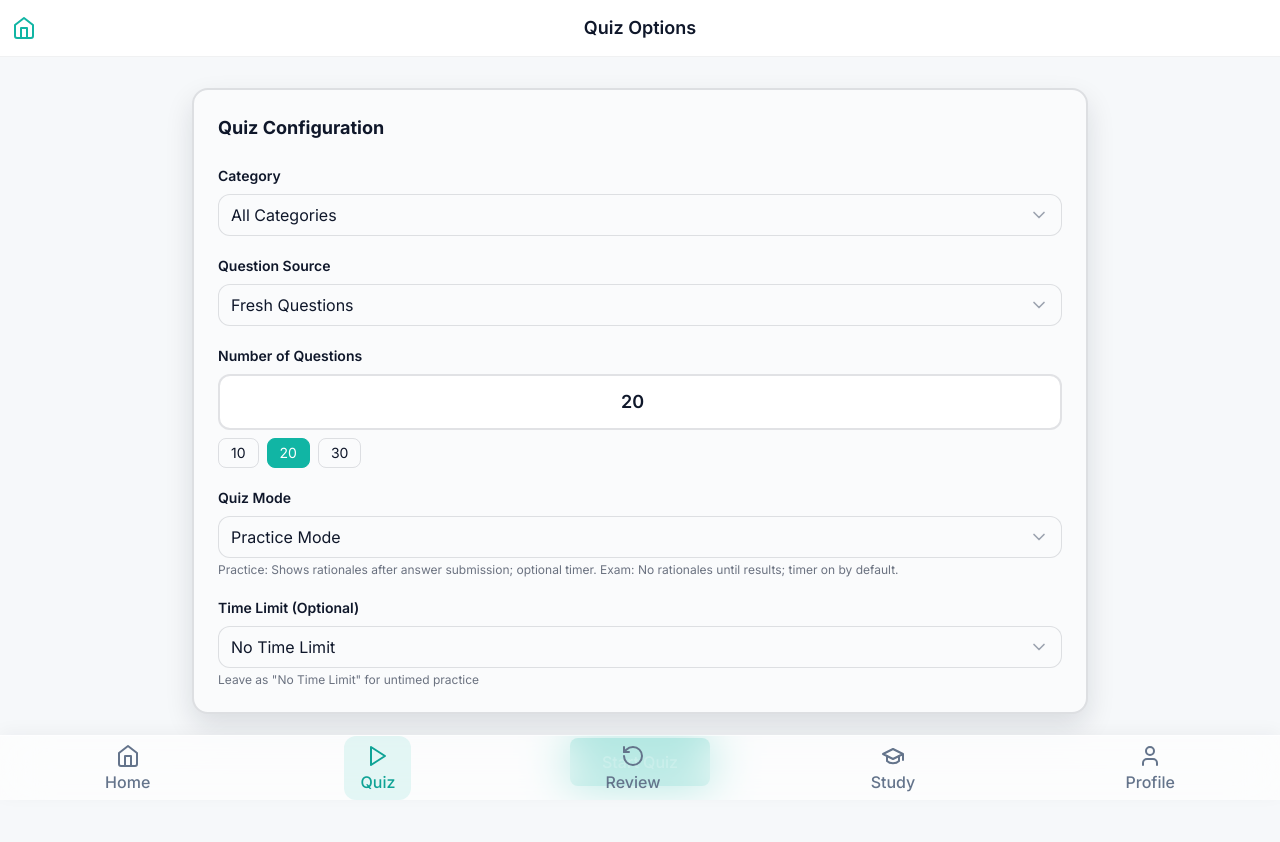
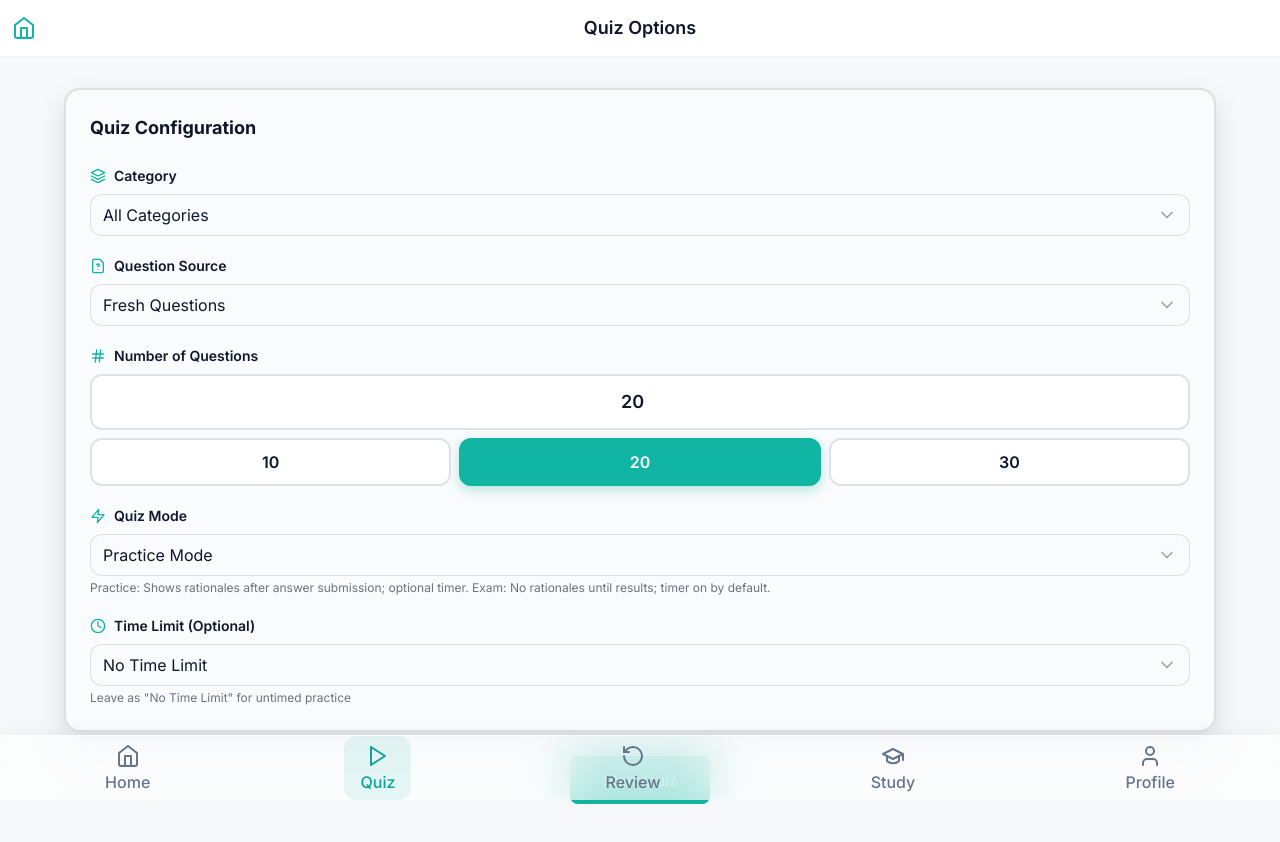
Before and after one commit to tlfla/study-supernova-beta, a React (Vite) app: page /quiz-options in a window 1280 px wide. Shown: the top 842 px of the page. Built offline with nearby package versions, Linux system fonts and the light colour scheme.

Commit message:
ui fixes header dash

```diff
--- a/src/pages/Dashboard.tsx
+++ b/src/pages/Dashboard.tsx
@@ -71,9 +71,13 @@ export default function Dashboard() {
   return (
     <div className="min-h-screen-safe pb-20" style={{ backgroundColor: 'var(--bg-base)' }}>
         {/* Main Content */}
-        <div className="max-w-7xl mx-auto px-4 pt-6 safe-area-padding-top safe-area-padding-left safe-area-padding-right safe-area-padding-bottom">
-          {/* Study Progress Card with Exam Countdown */}
-          <Card className="mb-6">
+        <div className="max-w-2xl md:max-w-6xl mx-auto px-4 pt-6 safe-area-padding-top safe-area-padding-left safe-area-padding-right safe-area-padding-bottom">
+          {/* Desktop 2-column layout */}
+          <div className="md:grid md:grid-cols-2 md:gap-6">
+            {/* Left Column - Progress & Actions */}
+            <div className="md:col-span-1">
+              {/* Study Progress Card with Exam Countdown */}
+              <div className="rounded-2xl border p-6 mb-6" style={{ backgroundColor: 'white', boxShadow: 'var(--shadow-raised)', borderColor: 'var(--stroke-soft)' }}>
             <div className="flex items-center justify-between mb-6">
               <h2 className="text-lg font-semibold" style={{ color: 'var(--text-primary)' }}>
                 Study Progress
@@ -93,10 +97,10 @@ export default function Dashboard() {
                 {readinessScore}% study completion
               </p>
             </div>
-          </Card>
+          </div>
 
           {/* Main Action Buttons */}
-          <div className="max-w-2xl mx-auto px-4 mb-6">
+          <div className="mb-6">
             <div className="flex flex-col gap-3">
               <Button
                 size="lg"
@@ -133,9 +137,12 @@ export default function Dashboard() {
               </Button>
             </div>
           </div>
+            </div>
 
-          {/* Category Performance Snippet */}
-          <Card className="p-5">
+            {/* Right Column - Categories */}
+            <div className="md:col-span-1">
+              {/* Category Performance Snippet */}
+              <div className="rounded-2xl border p-5 mb-6" style={{ backgroundColor: 'white', boxShadow: 'var(--shadow-raised)', borderColor: 'var(--stroke-soft)' }}>
           <div className="flex justify-between items-center mb-4">
             <h3 className="text-lg font-bold" style={{ color: 'var(--text-primary)' }}>
               Top Categories
@@ -179,11 +186,12 @@ export default function Dashboard() {
                       />
                     </div>
               </div>
-            )                )}
+            ))}
               </div>
-            </Card>
-
+              </div>
+            </div>
           </div>
+        </div>
     </div>
   )
 }
--- a/src/pages/Profile.tsx
+++ b/src/pages/Profile.tsx
@@ -45,9 +45,9 @@ export default function Profile() {
       <MinimalHeader title="Profile" />
 
       {/* Content */}
-      <main className="pt-16 px-4 py-8 max-w-4xl mx-auto safe-area-padding-left safe-area-padding-right safe-area-padding-bottom">
+      <main className="pt-16 px-4 py-8 max-w-2xl md:max-w-6xl mx-auto safe-area-padding-left safe-area-padding-right safe-area-padding-bottom">
         {/* User Info Card - Simplified */}
-        <div className="rounded-2xl border p-6 mb-6" style={{ backgroundColor: 'rgba(17, 181, 164, 0.06)', boxShadow: 'var(--shadow-raised)', borderColor: 'rgba(17, 181, 164, 0.12)' }}>
+        <div className="rounded-2xl border p-6 mb-6" style={{ backgroundColor: 'white', boxShadow: 'var(--shadow-raised)', borderColor: 'var(--stroke-soft)' }}>
           <div className="flex items-start justify-between">
             <div className="flex items-center gap-4">
               <div
@@ -244,9 +244,9 @@ export default function Profile() {
         <div
           className="rounded-2xl border-2 p-5 mb-6"
           style={{
-            backgroundColor: 'rgba(17, 181, 164, 0.06)',
+            backgroundColor: 'white',
             boxShadow: 'var(--shadow-raised)',
-            borderColor: 'rgba(17, 181, 164, 0.12)',
+            borderColor: 'var(--stroke-soft)',
             marginTop: '24px',
             marginBottom: '24px'
           }}
@@ -334,7 +334,7 @@ export default function Profile() {
         </div>
 
         {/* App Info */}
-        <div className="rounded-2xl border p-6 mb-8" style={{ backgroundColor: 'rgba(17, 181, 164, 0.04)', boxShadow: 'var(--shadow-raised)', borderColor: 'rgba(17, 181, 164, 0.12)' }}>
+        <div className="rounded-2xl border p-6 mb-8" style={{ backgroundColor: 'white', boxShadow: 'var(--shadow-raised)', borderColor: 'var(--stroke-soft)' }}>
           <h2 className="text-xl font-semibold text-gray-900 mb-6">App Information</h2>
           <div className="space-y-4">
             <div className="flex justify-between items-center">
--- a/src/pages/QuizOptions.tsx
+++ b/src/pages/QuizOptions.tsx
@@ -2,6 +2,7 @@ import React, { useState, useEffect } from 'react'
 import { useNavigate } from 'react-router-dom'
 import { useAppContext } from '../state/AppContext'
 import { DataProvider } from '../data/providers/DataProvider'
+import { Layers, FileQuestion, Hash, Zap, Clock } from 'lucide-react'
 import Card from '../components/common/Card'
 import Button from '../components/common/Button'
 import Dropdown from '../components/common/Dropdown'
@@ -132,7 +133,7 @@ export default function QuizOptions() {
       <MinimalHeader title="Quiz Options" />
 
       {/* Main Content */}
-      <main className="pt-16 px-4 pb-8 max-w-4xl mx-auto safe-area-padding-left safe-area-padding-right safe-area-padding-bottom">
+      <main className="pt-16 px-4 pb-8 max-w-2xl md:max-w-6xl mx-auto safe-area-padding-left safe-area-padding-right safe-area-padding-bottom">
         <div className="py-6">
           <div
             className="rounded-2xl border-2 p-6"
@@ -148,7 +149,8 @@ export default function QuizOptions() {
             <div className="space-y-5">
             {/* Category */}
             <div>
-              <label className="block text-sm font-semibold mb-2" style={{ color: 'var(--text-primary)' }}>
+              <label className="flex items-center gap-2 text-sm font-semibold mb-2" style={{ color: 'var(--text-primary)' }}>
+                <Layers className="w-4 h-4" style={{ color: 'var(--primary-500)' }} />
                 Category
               </label>
               <Dropdown
@@ -161,7 +163,8 @@ export default function QuizOptions() {
 
             {/* Question Source */}
             <div>
-              <label className="block text-sm font-semibold mb-2" style={{ color: 'var(--text-primary)' }}>
+              <label className="flex items-center gap-2 text-sm font-semibold mb-2" style={{ color: 'var(--text-primary)' }}>
+                <FileQuestion className="w-4 h-4" style={{ color: 'var(--primary-500)' }} />
                 Question Source
               </label>
               <Dropdown
@@ -174,7 +177,8 @@ export default function QuizOptions() {
 
             {/* Question Count */}
             <div>
-              <label className="block text-sm font-semibold mb-2" style={{ color: 'var(--text-primary)' }}>
+              <label className="flex items-center gap-2 text-sm font-semibold mb-2" style={{ color: 'var(--text-primary)' }}>
+                <Hash className="w-4 h-4" style={{ color: 'var(--primary-500)' }} />
                 Number of Questions
               </label>
               <input
@@ -192,13 +196,23 @@ export default function QuizOptions() {
                   <button
                     key={count}
                     onClick={() => setSelectedQuestionCount(count)}
-                    className="px-3 py-1 text-sm rounded-lg border transition-colors"
+                    className="flex-1 px-4 py-2.5 text-base font-semibold rounded-xl border-2 transition-all"
                     style={selectedQuestionCount === count
-                      ? { backgroundColor: 'var(--primary-500)', borderColor: 'var(--primary-500)', color: 'white' }
-                      : { borderColor: 'var(--border-muted)', color: 'var(--text-primary)' }
+                      ? { backgroundColor: 'var(--primary-500)', borderColor: 'var(--primary-500)', color: 'white', boxShadow: '0 4px 12px rgba(17, 181, 164, 0.3)' }
+                      : { borderColor: 'var(--border-muted)', color: 'var(--text-primary)', backgroundColor: 'white' }
                     }
-                    onMouseEnter={(e) => selectedQuestionCount !== count && (e.currentTarget.style.borderColor = 'var(--border-strong)')}
-                    onMouseLeave={(e) => selectedQuestionCount !== count && (e.currentTarget.style.borderColor = 'var(--border-muted)')}
+                    onMouseEnter={(e) => {
+                      if (selectedQuestionCount !== count) {
+                        e.currentTarget.style.borderColor = 'var(--primary-400)'
+                        e.currentTarget.style.backgroundColor = 'rgba(17, 181, 164, 0.05)'
+                      }
+                    }}
+                    onMouseLeave={(e) => {
+                      if (selectedQuestionCount !== count) {
+                        e.currentTarget.style.borderColor = 'var(--border-muted)'
+                        e.currentTarget.style.backgroundColor = 'white'
+                      }
+                    }}
                   >
                     {count}
                   </button>
@@ -208,7 +222,8 @@ export default function QuizOptions() {
 
             {/* Quiz Mode */}
             <div>
-              <label className="block text-sm font-semibold mb-2" style={{ color: 'var(--text-primary)' }}>
+              <label className="flex items-center gap-2 text-sm font-semibold mb-2" style={{ color: 'var(--text-primary)' }}>
+                <Zap className="w-4 h-4" style={{ color: 'var(--primary-500)' }} />
                 Quiz Mode
               </label>
               <Dropdown
@@ -225,7 +240,8 @@ export default function QuizOptions() {
 
             {/* Time Limit */}
             <div>
-              <label className="block text-sm font-semibold mb-2" style={{ color: 'var(--text-primary)' }}>
+              <label className="flex items-center gap-2 text-sm font-semibold mb-2" style={{ color: 'var(--text-primary)' }}>
+                <Clock className="w-4 h-4" style={{ color: 'var(--primary-500)' }} />
                 Time Limit (Optional)
               </label>
               <Dropdown
```
